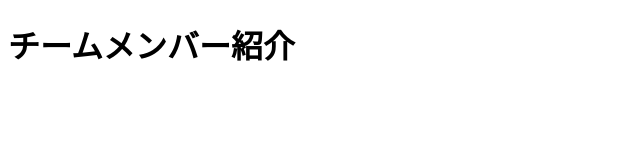
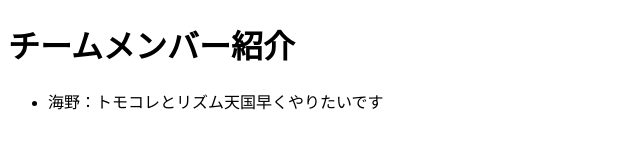
Before and after one commit to 2401368/01091920V2, a plain HTML site: page index.html in a window 1280 px wide. Shown: the whole page, without its empty margins (0-640 px from the left). Drawn offline with Linux system fonts and the light colour scheme.

Commit message:
Update index.html

```diff
--- a/index.html
+++ b/index.html
@@ -9,6 +9,7 @@
     <h1>チームメンバー紹介</h1>
     <ul>
         <!-- メンバー紹介をここに追加 -->
+         <li>海野：トモコレとリズム天国早くやりたいです</li>
     </ul>
 </body>
 </html>
```
